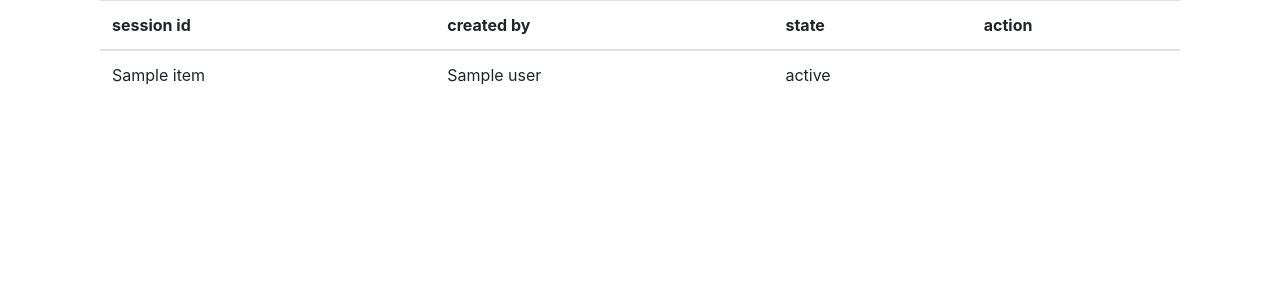
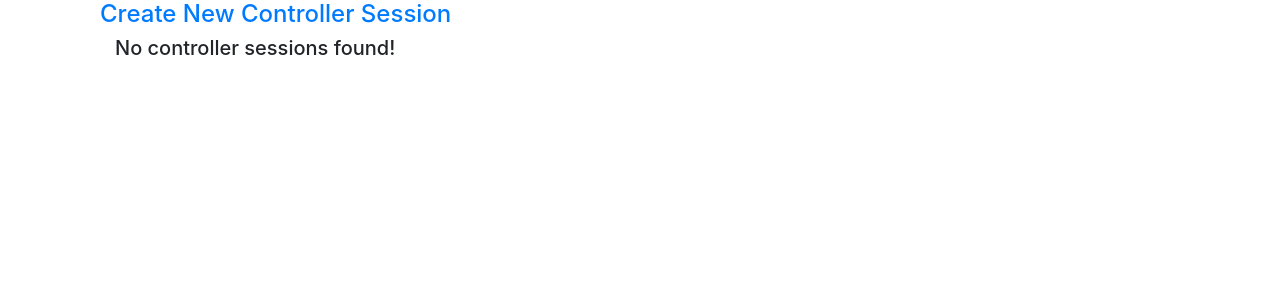
Before and after one commit to esnet/janus-web, a Django app: page /session/ in a window 1280 px wide. Shown: the part 74-374 px from the top of the page. Run offline with Django 4.2, Linux system fonts and the light colour scheme; tables that the repository leaves empty hold one stand-in row (values such as "Sample post"); a database or web service that is not in the repository returns one stand-in record (values such as "Sample title"); data that the repository does not hold is empty; some libraries are stand-ins or nearby versions.

Commit message:
public sessions and profile for logged out users

```diff
--- a/webapp/session_manager/services.py
+++ b/webapp/session_manager/services.py
@@ -37,7 +37,9 @@ def get_session_info(name=None, session_id=None):
                     temp = {
                         "id": key,
                         "user": entry[key]["user"],
-                        "state": entry[key]["state"]
+                        "state": entry[key]["state"],
+                        "image": entry[key]["request"][0]["image"],
+                        "profile": entry[key]["request"][0]["profile"],
                     }
                     data.append(temp)
 
--- a/webapp/session_manager/views.py
+++ b/webapp/session_manager/views.py
@@ -1,5 +1,4 @@
 import logging
-import profile
 from . import services
 from django.shortcuts import render, HttpResponseRedirect
 from django.http import HttpResponseServerError, HttpResponseNotFound
@@ -26,12 +25,18 @@ def list_sessions_by_user(request):
 
 def list_sessions(request):
     status, sessions = services.get_session_info()
+    login = request.user.is_authenticated
+    content = {
+        'login': login
+    }
+
     if status:
-        content = {
-            'sessions': sessions,
-            'login': request.user.is_authenticated
-        }
+        if login:
+            content['sessions'] = sessions
+        else:
+            content['sessions'] = [session for session in sessions if session['profile'] == 'public']
 
+        logger.info(content)
         return render(request, 'home.html', content)
     else:
         return HttpResponseServerError()
@@ -82,8 +87,9 @@ def view_session(request, session_id):
 
 
 def create_session(request):
-    if not request.user.is_authenticated:
-        return HttpResponseRedirect('/')
+    login = request.user.is_authenticated
+    # if not login:
+    #     return HttpResponseRedirect('/')
 
     if request.method == 'POST':
         data = {}
@@ -119,8 +125,13 @@ def create_session(request):
             return HttpResponseRedirect('/session/create/')
 
     _, nodes = services.get_nodes()
-    _, profiles = services.get_profiles()
-    _, images = services.get_images(nodes[0])
+    if login:
+        _, profiles = services.get_profiles()
+        _, images = services.get_images(nodes[0])
+    else:
+        profiles = ["public"]
+        images = ["dtnaas/tools:latest"]
+
     content = {
         'nodes': nodes,
         'profiles': profiles,
--- a/webapp/static/templates/home.html
+++ b/webapp/static/templates/home.html
@@ -1,27 +1,29 @@
 {% extends 'base.html' %}
 {% block content %}
-    {% if login %}
     <div class="container">
         <a href="{% url 'create_session' %}"><h4>Create New Controller Session</h4></a>
     </div>
-    {% endif %}
 
     <div class="container">
         {% if sessions|length %}
             <table class="table">
                 <thead>
                 <tr>
-                <th>session id</th>
-                <th>created by</th>
-                <th>state</th>
-                <th>action</th>
+                    <th>Session ID</th>
+                    <!-- <th>created by</th> -->
+                    <th>Container Image</th>
+                    <th>Container Profile</th>
+                    <th>State</th>
+                    <th>Action</th>
                 </tr>
                 </thead>
                 <tbody>
                 {% for data in sessions %}
                 <tr>
                     <td> {{ data.id }} </td>
-                <td> {{ data.user }} </td>
+                    <!-- <td> {{ data.user }} </td> -->
+                    <td> {{ data.image }} </td>
+                    <td> {{ data.profile }} </td>
                     <td> {{ data.state }} </td>
                     {% if login %}
                         {% if data.state == 'INITIALIZED' %}
```
Lines whose indentation alone changed are shown as unchanged.
